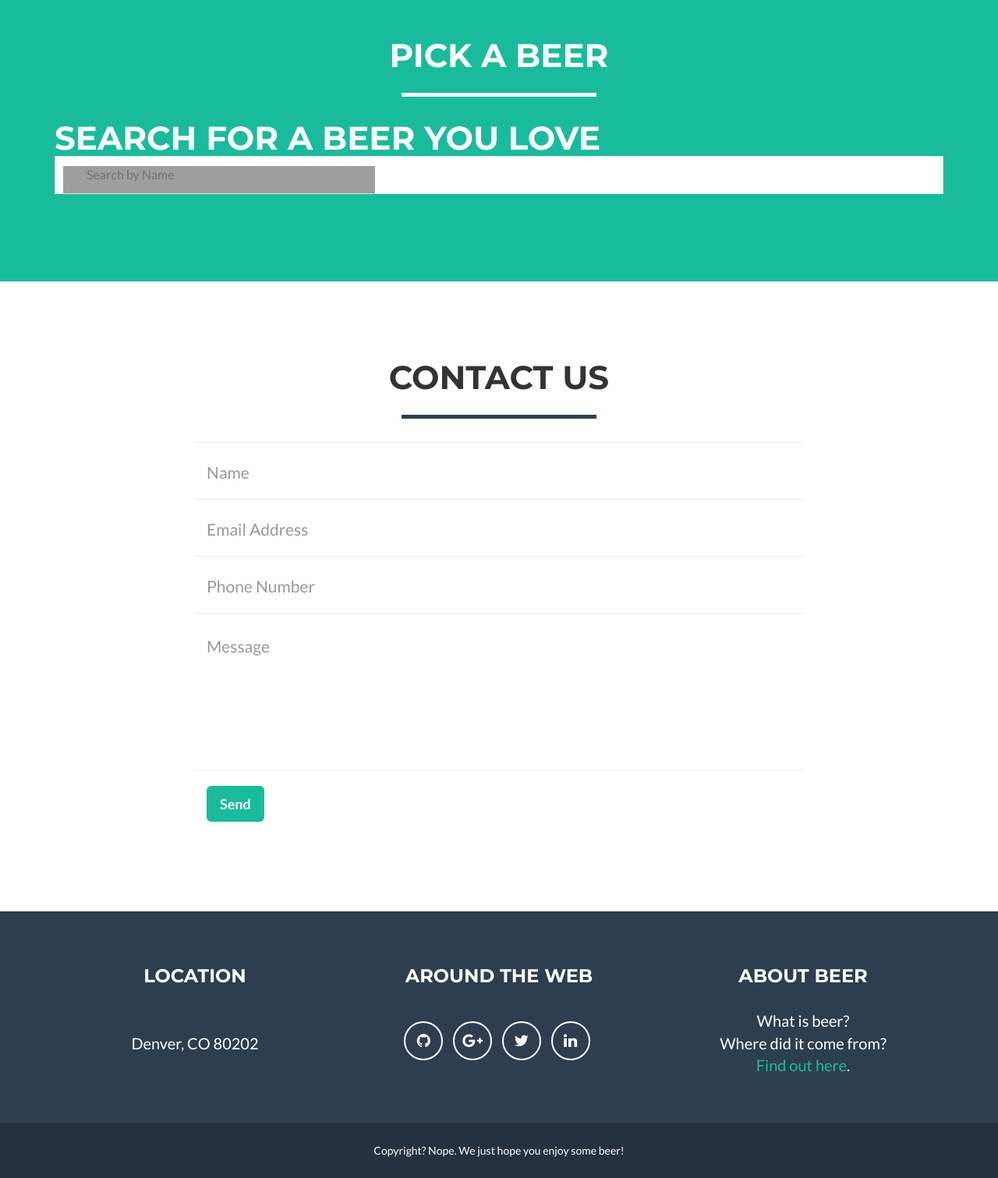
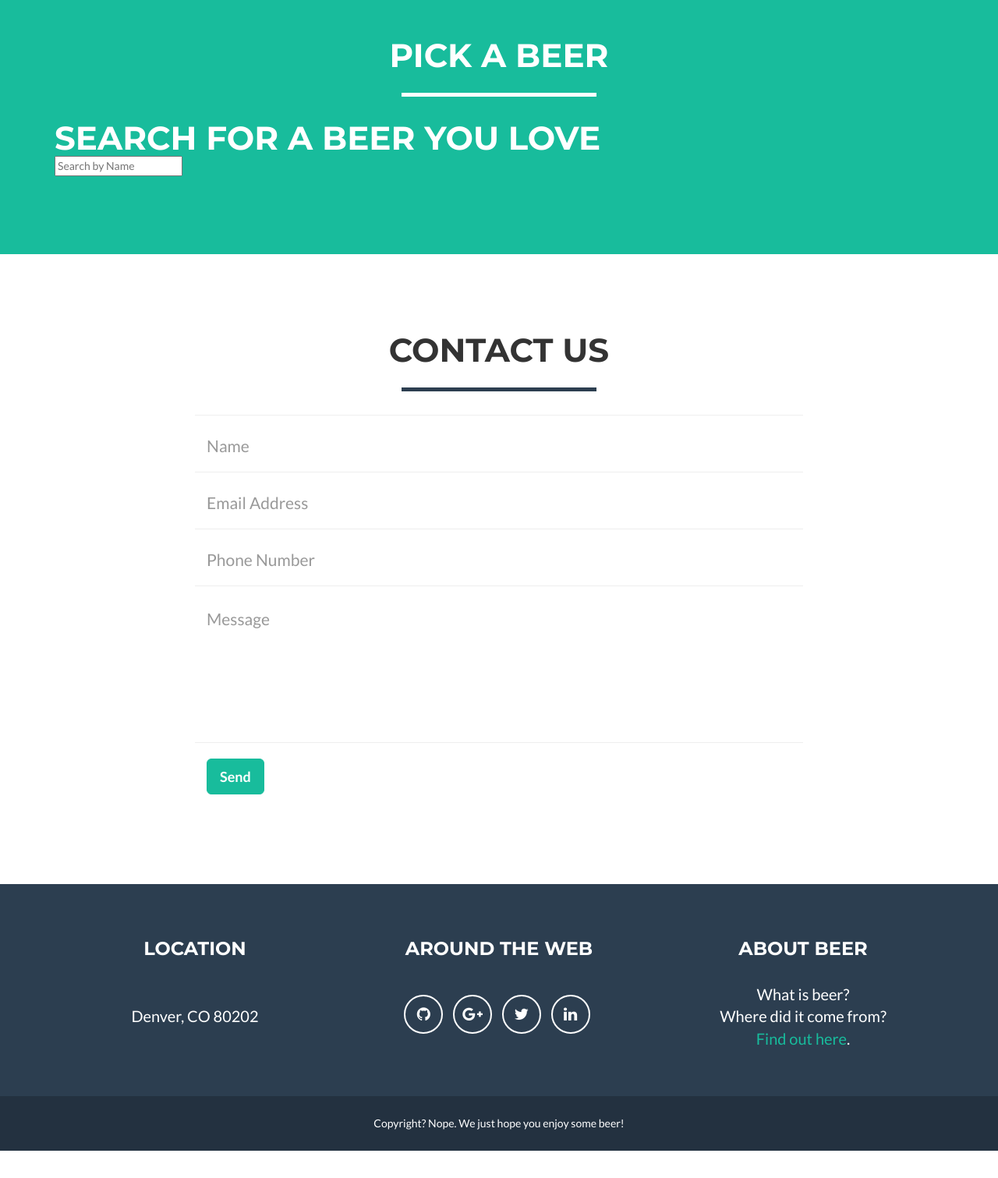
Before and after one commit to trentwoodbury/BeerRecommender, a Python web app: template website/templates/search_table.html in a window 1280 px wide. Shown: the part 1351-2862 px from the top of the page at 78% size. After the commit the page ends 2827 px from the top, so only its background shows below. Run offline with Jinja, Linux system fonts and the light colour scheme; the template is opened without the code that fills it, so the values that code supplies are empty; some libraries are stand-ins or nearby versions; grey boxes are pictures that could not be loaded.

```diff
--- a/website/templates/search_table.html
+++ b/website/templates/search_table.html
@@ -7,17 +7,6 @@
 <style>
 * {
   box-sizing: border-box;
-}
-
-#myInput {
-  background-image: url('/css/searchicon.png');
-  background-position: 10px 12px;
-  background-repeat: no-repeat;
-  width: 100%;
-  font-size: 16px;
-  padding: 12px 20px 12px 40px;
-  border: 1px solid #ddd;
-  margin-bottom: 12px;
 }
 
 #myUL {
@@ -45,7 +34,9 @@
 #myUL li a:hover:not(.header) {
   background-color: #eee;
 }
+
 </style>
+
 </head>
 <body>
 
```
